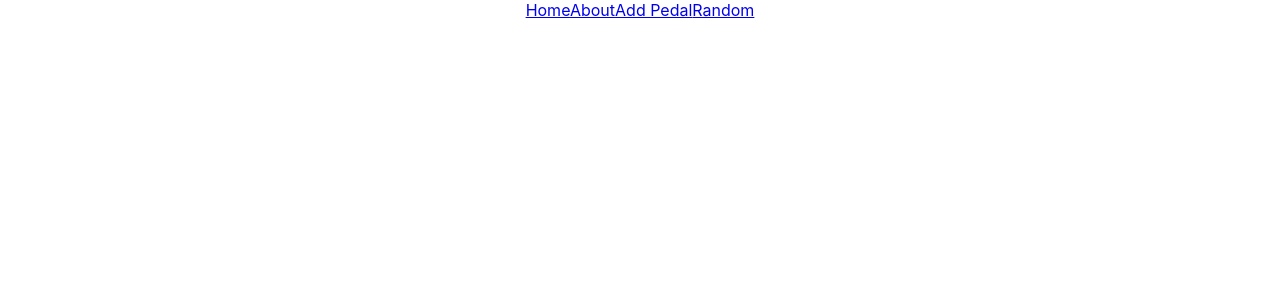
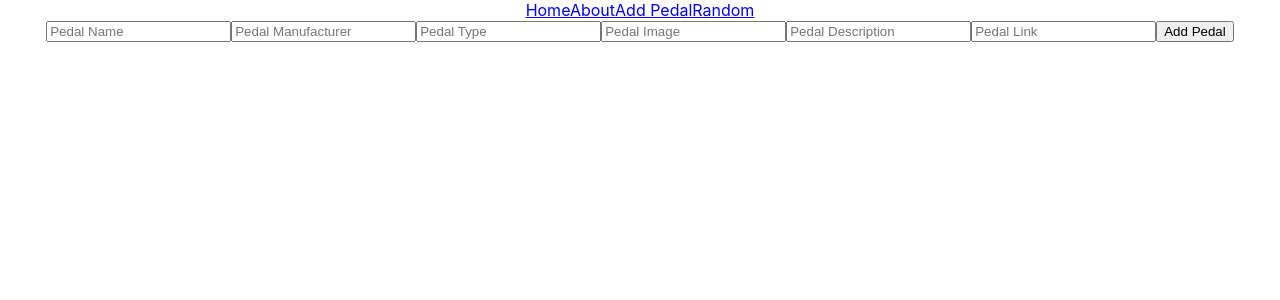
Before and after one commit to alexnwarton/pedal-base, a React (Create React App) app in the folder pedal-base/: page /addpedal in a window 1280 px wide. Shown: the top 300 px of the page. Built offline with nearby package versions, Linux system fonts and the light colour scheme; no server answers.

Commit message:
added PedalForm component created PedalForm componenet with basic functionality to post to the database

```diff
--- a/pedal-base/src/App.js
+++ b/pedal-base/src/App.js
@@ -1,12 +1,14 @@
+import axios from "axios";
 import "./App.css";
 import StarterPage from "./components/StarterPage.js";
+import PedalForm from "./components/PedalForm.js";
 import RandomPedal from "./components/RandomPedal.js";
 import PedalList from "./components/PedalList.js";
 import Pedal from "./components/Pedal.js";
+import { useEffect, useState } from "react";
 import { Link, Route } from "react-router-dom";
 
-import axios from "axios";
-import { useEffect, useState } from "react";
+
 
 const apiKey = process.env.REACT_APP_API_KEY;
 const apiUrl = `https://api.airtable.com/v0/appCDpBxh0nbdoKIN/Pedals?api_key=${apiKey}`;
@@ -44,6 +46,11 @@ function App() {
 
       </Route>
 
+      <Route path="/addpedal" exact>
+          <PedalForm />
+
+      </Route>
+
       <Route path="/random" exact>
           <RandomPedal pedals={pedals}/>
 
--- a/pedal-base/src/components/Pedal.js
+++ b/pedal-base/src/components/Pedal.js
@@ -52,6 +52,7 @@ const Pedal = () => {
 
 			<Card.Body>
 				<Card.Title>{pedalManufacturer} {pedalName}</Card.Title>
+				<Card.Subtitle>{pedalType}</Card.Subtitle>
 				<Card.Img src={pedalImage} alt={`${pedalManufacturer} ${pedalName}`}/>
 				<Card.Text>{pedalDescription}</Card.Text>
 				<Card.Link href={pedalLink}>See More</Card.Link>
--- a/pedal-base/src/components/PedalForm.js
+++ b/pedal-base/src/components/PedalForm.js
@@ -0,0 +1,60 @@
+import axios from "axios";
+import { useEffect, useState } from "react";
+import { Redirect } from "react-router-dom";
+
+const apiKey = process.env.REACT_APP_API_KEY;
+const apiUrl = `https://api.airtable.com/v0/appCDpBxh0nbdoKIN/Pedals?api_key=${apiKey}`;
+
+const PedalForm = () => {
+
+	const [name, setName] = useState("");
+	const [manufacturer, setManufacturer] = useState("");
+	const [type, setType] = useState("");
+	const [image, setImage] = useState("");
+	const [description, setDescription] = useState("");
+	const [link, setLink] = useState("");
+	const [toggleFetch, setToggleFetch] = useState(false);
+	const [redirectList, setRedirectList] = useState(false);
+
+	const addPedal = async (ev) => {
+		ev.preventDefault();
+
+		const newPedal = {
+			records: [
+				{
+					fields: {
+						name,
+						manufacturer,
+						type,
+						image,
+						description,
+						link,
+					}
+				}
+			]
+		}
+		await axios.post(apiUrl, newPedal);
+		setToggleFetch(!toggleFetch);
+		setRedirectList(true);
+	}
+
+	if(redirectList) {
+		return <Redirect to="/pedallist"/>
+	}
+
+	return (
+		<form onSubmit={addPedal}>
+			<input type="text" placeholder="Pedal Name" onChange={(ev) => setName(ev.target.value)}/>
+			<input type="text" placeholder="Pedal Manufacturer" onChange={(ev) => setManufacturer(ev.target.value)}/>
+			<input type="text" placeholder="Pedal Type" onChange={(ev) => setType(ev.target.value)}/>
+			<input type="text" placeholder="Pedal Image" onChange={(ev) => setImage(ev.target.value)}/>
+			<input type="text" placeholder="Pedal Description" onChange={(ev) => setDescription(ev.target.value)}/>
+			<input type="text" placeholder="Pedal Link" onChange={(ev) => setLink(ev.target.value)}/>
+			<input type="submit" value="Add Pedal"/>
+
+		</form>
+
+	)
+}
+
+export default PedalForm;
--- a/pedal-base/src/components/RandomPedal.js
+++ b/pedal-base/src/components/RandomPedal.js
@@ -32,6 +32,7 @@ const RandomPedal = ({ pedals }) => {
 
 			<Card.Body>
 				<Card.Title>{pedalManufacturer} {pedalName}</Card.Title>
+				<Card.Subtitle>{pedalType}</Card.Subtitle>
 				<Card.Img src={pedalImage} alt={`${pedalManufacturer} ${pedalName}`}/>
 				<Card.Text>{pedalDescription}</Card.Text>
 				<Card.Link href={pedalLink}>See More</Card.Link>
```
